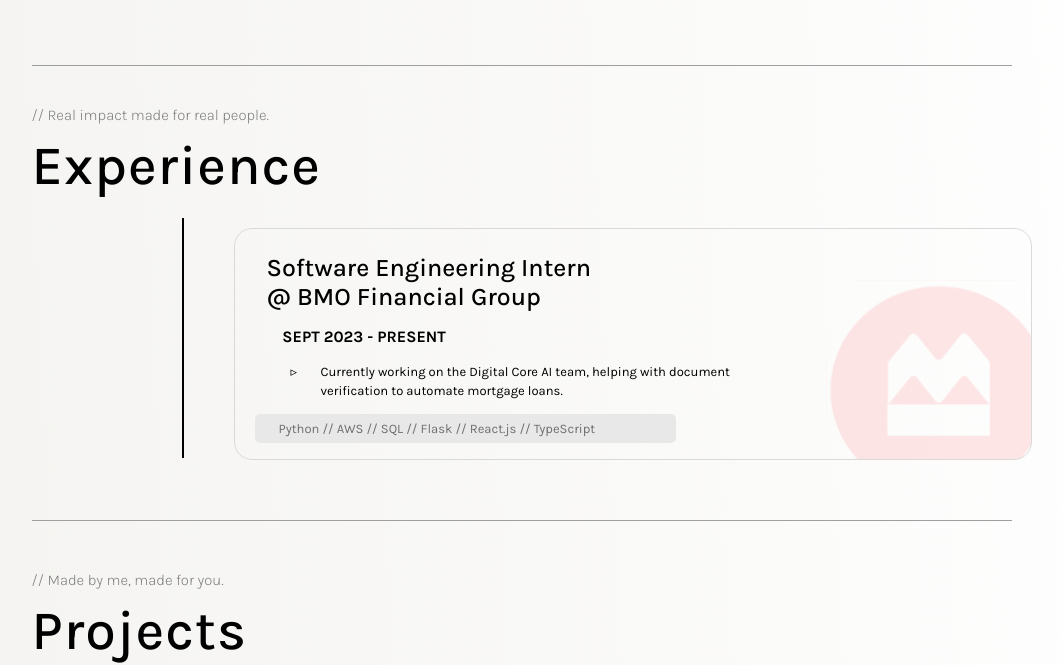
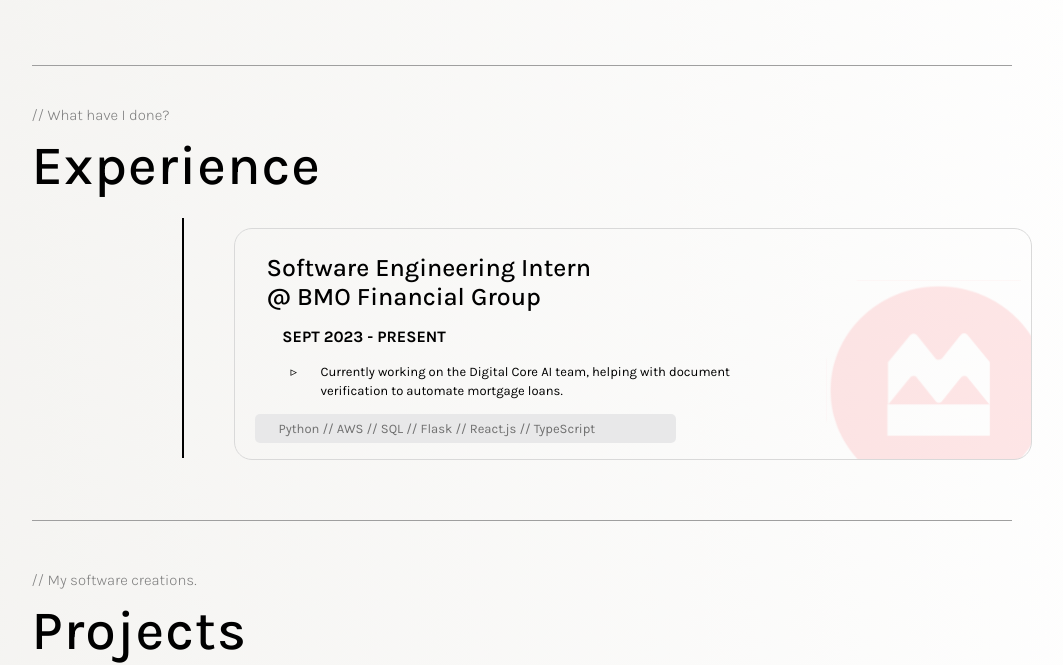
Before and after one commit to roskzhu/Portfolio-V2, a React (Create React App) app: page / in a window 1280 px wide. Shown: the part 1313-1978 px from the top of the page, without its empty margins (122-1185 px from the left). Built offline with nearby package versions, Linux system fonts and the light colour scheme.

Commit message:
subheading text change

```diff
--- a/src/components/Experience.tsx
+++ b/src/components/Experience.tsx
@@ -28,7 +28,7 @@
         <div className="experience-container">
         <FadeIn>
           <div className="section-header" style={{ paddingBottom: '20px'}}>
-            <span className="section-title-before">{"// "}Real impact made for real people.</span>
+            <span className="section-title-before">{"// "}What have I done?</span>
             <span className="section-title">Experience</span>
           </div>
           <Work></Work>
--- a/src/components/Projects.tsx
+++ b/src/components/Projects.tsx
@@ -62,7 +62,7 @@
       <div id="projects" >
         <FadeIn>
       <div className="section-header">
-        <span className="section-title-before">{"// "}Made by me, made for you.</span>
+        <span className="section-title-before">{"// "}My software creations.</span>
         <span className="section-title">Projects</span>
       </div>
       <p style={{marginBottom:'0px'}}>Continuously broadening my skillset, I've crafted a range software creations <br/>
--- a/src/components/WorkTimeline.tsx
+++ b/src/components/WorkTimeline.tsx
@@ -28,7 +28,7 @@
         <div className="experience-container">
         <FadeIn>
           <div className="section-header" style={{ paddingBottom: '20px'}}>
-            <span className="section-title-before">{"// "}Real impact made for real people.</span>
+            <span className="section-title-before">{"// "}What have I done?</span>
             <span className="section-title">Experience</span>
           </div>
           <div className="timeline-container">
```
